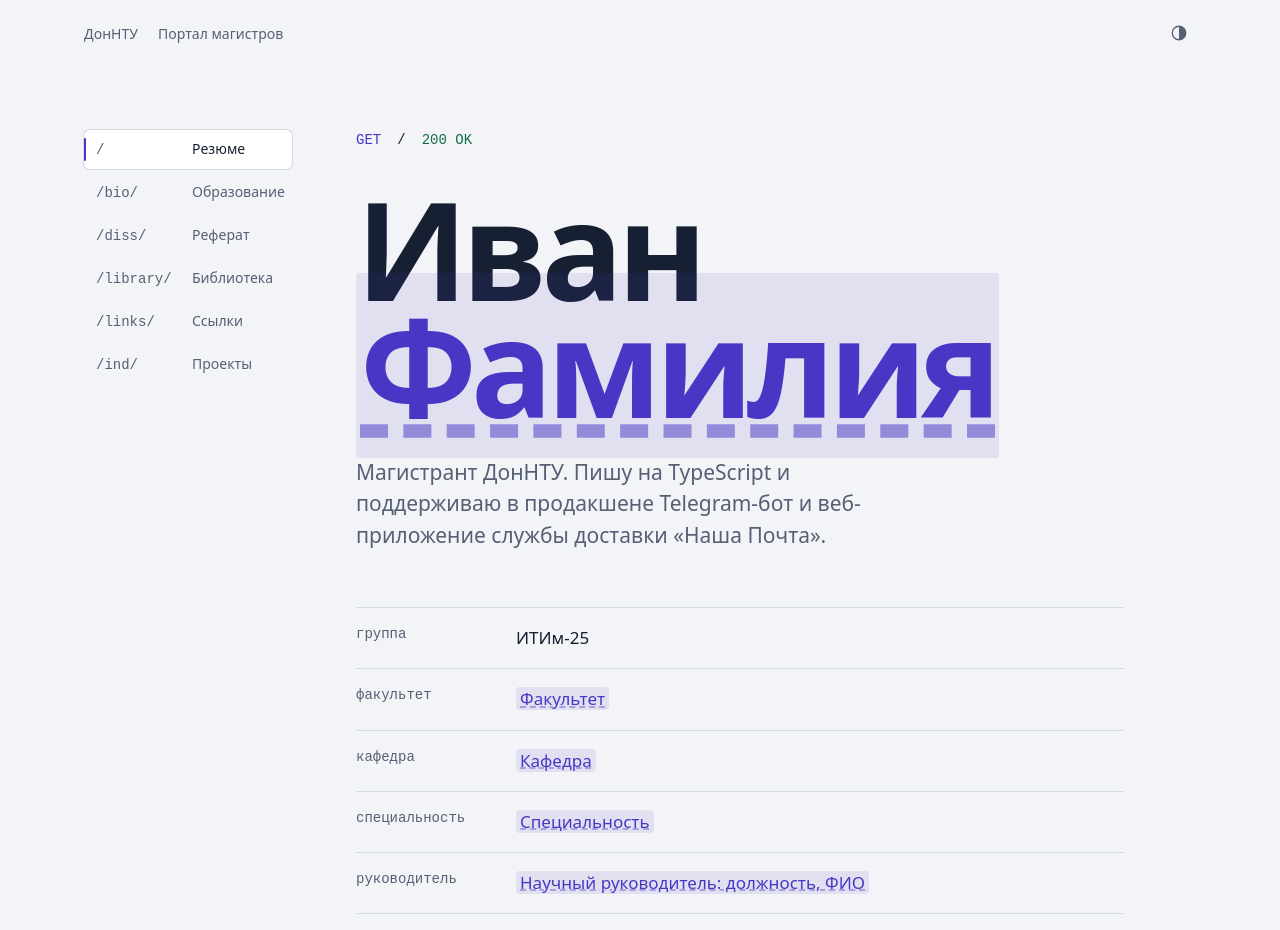
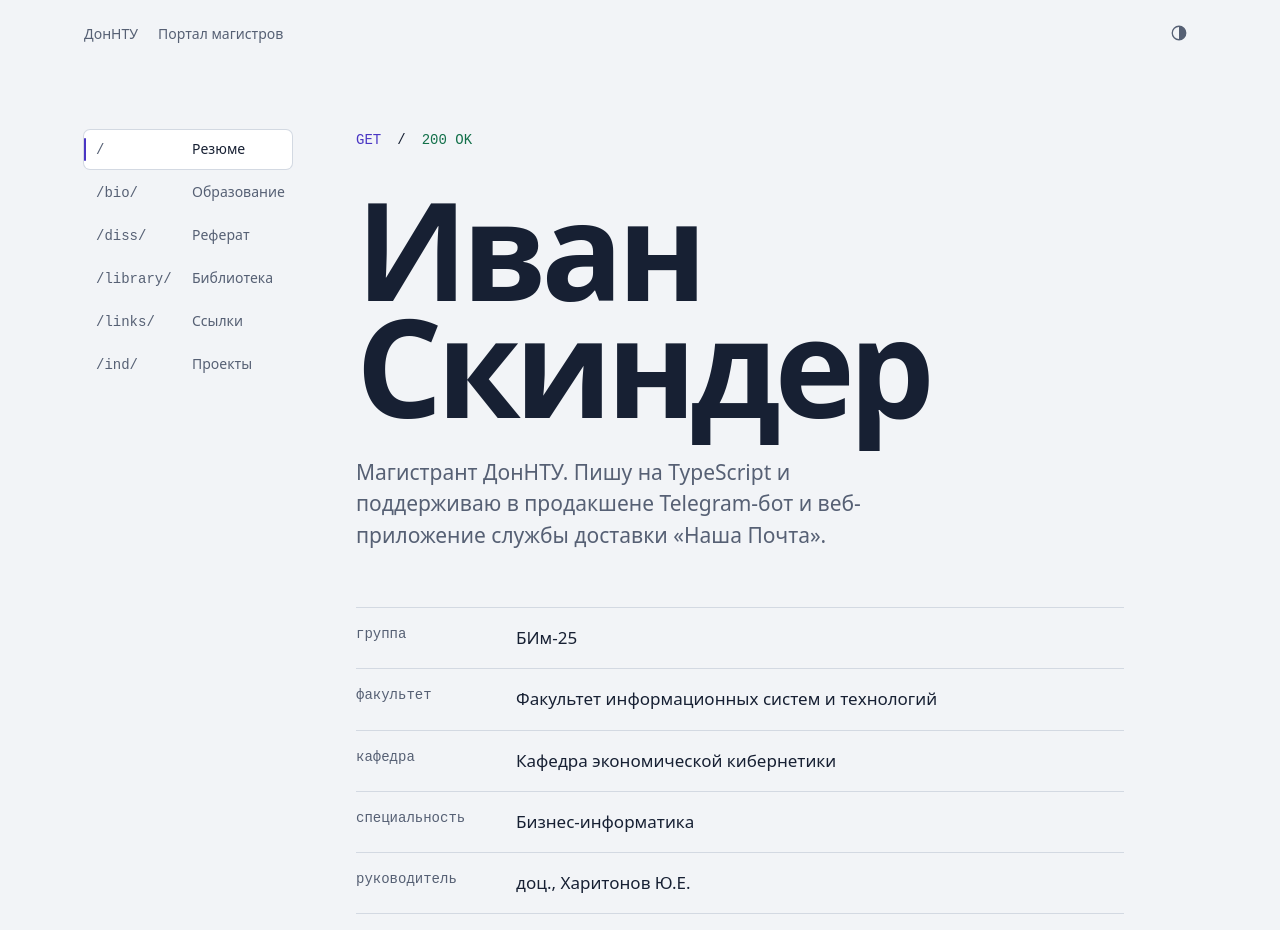
Before and after one commit to lavet13/portfolio, a React (Vite) app: page / in a window 1280 px wide. Shown: the top 930 px of the page. Built offline with nearby package versions, Linux system fonts and the light colour scheme.

Commit message:
personal data

```diff
--- a/src/content/site.ts
+++ b/src/content/site.ts
@@ -8,16 +8,16 @@
 
 export const person = {
   firstName: "Иван",
-  lastName: "[[Фамилия]]",
-  patronymic: "[[Отчество]]",
-  group: "ИТИм-25",
+  lastName: "Скиндер",
+  patronymic: "Павлович",
+  group: "БИм-25",
   university: "Донецкий национальный технический университет",
   universityShort: "ДонНТУ",
-  faculty: "[[Факультет]]",
-  department: "[[Кафедра]]",
-  specialty: "[[Специальность]]",
-  supervisor: "[[Научный руководитель: должность, ФИО]]",
-  thesis: "[[Точная тема магистерской работы — про разработку REST API]]",
+  faculty: "Факультет информационных систем и технологий",
+  department: "Кафедра экономической кибернетики",
+  specialty: "Бизнес-информатика",
+  supervisor: "доц., Харитонов Ю.Е.",
+  thesis: "Разработка REST API",
   github: "https://github.com/lavet13",
 };
 
@@ -48,19 +48,22 @@ export const pages = {
     endpoint: "/library/",
     label: "Библиотека",
     title: `Библиотека — ${shortName}`,
-    description: "Статьи и публикации по теме магистерской работы: проектирование REST API, HTTP, миграция legacy-систем.",
+    description:
+      "Статьи и публикации по теме магистерской работы: проектирование REST API, HTTP, миграция legacy-систем.",
   },
   "/links/": {
     endpoint: "/links/",
     label: "Ссылки",
     title: `Ссылки — ${shortName}`,
-    description: "Спецификации, документация и ресурсы по теме REST API и HTTP.",
+    description:
+      "Спецификации, документация и ресурсы по теме REST API и HTTP.",
   },
   "/ind/": {
     endpoint: "/ind/",
     label: "Проекты",
     title: `Проекты — ${shortName}`,
-    description: "Индивидуальный раздел: проекты в продакшене — Telegram-бот и веб-приложение службы доставки, миграция legacy PHP на Node.js.",
+    description:
+      "Индивидуальный раздел: проекты в продакшене — Telegram-бот и веб-приложение службы доставки, миграция legacy PHP на Node.js.",
   },
 } as const;
 
```
